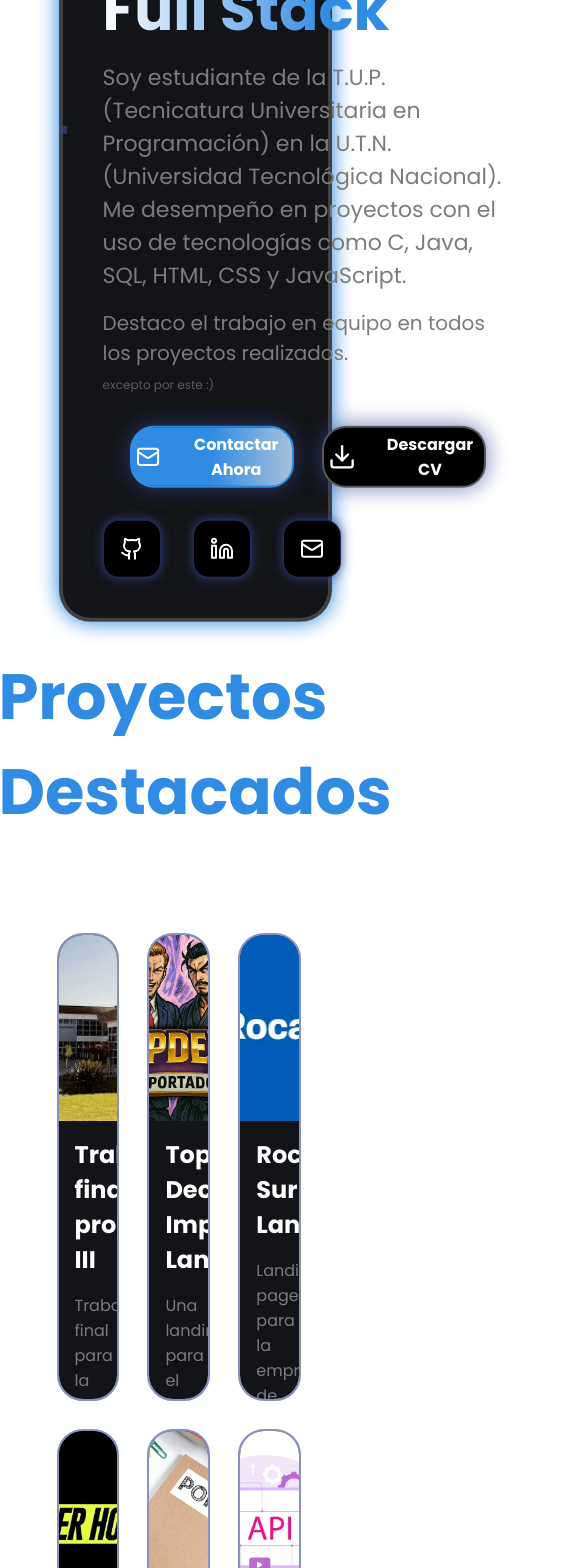
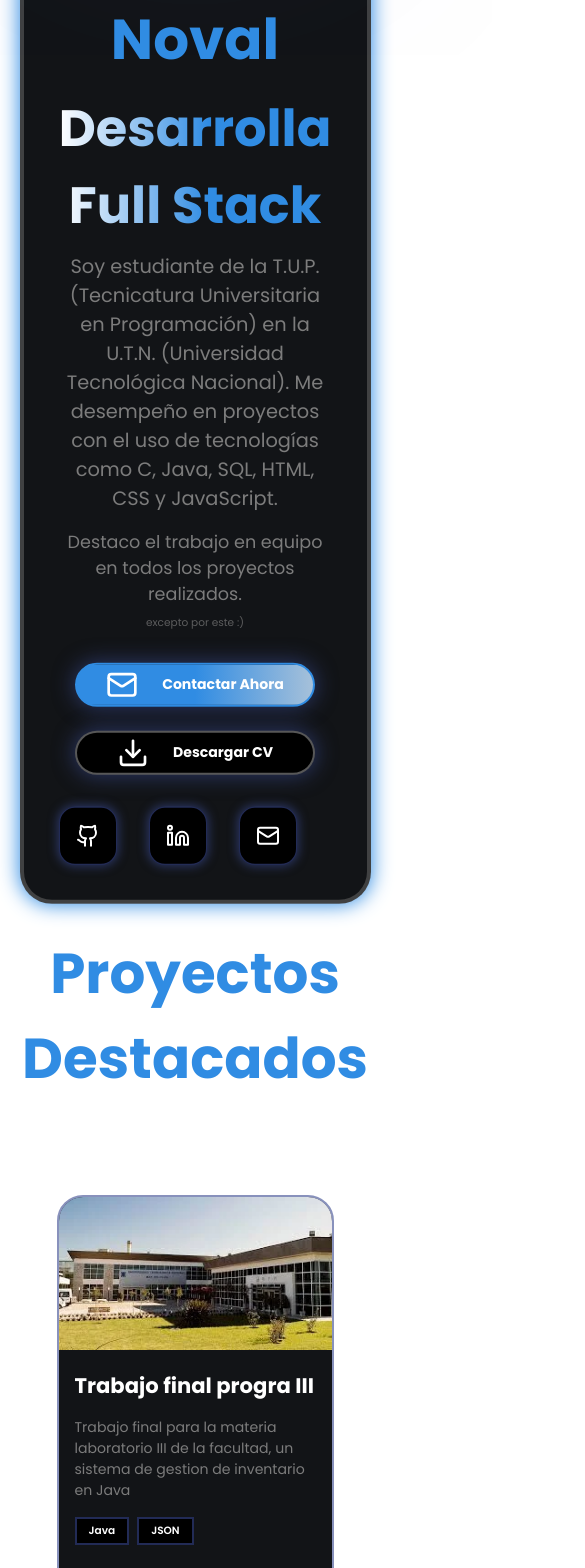
Before and after one commit to OctavioDNoval/Portfolio2.0, a React (Vite) app: page / in a window 390 px wide. Shown: the part 432-2000 px from the top of the page, 585 px wide, since content can reach past the window. Built offline with nearby package versions, Linux system fonts and the light colour scheme.

Commit message:
Enhance responsive design across components; adjust styles for mobile view in UI.css and styles.css, ensuring better layout and usability on smaller screens

```diff
--- a/src/Components/UI/UI styles/UI.css
+++ b/src/Components/UI/UI styles/UI.css
@@ -63,6 +63,15 @@ button {
     color: white;
 }
 
+@media screen and (max-width:760px){
+    .name-plate{
+        background-color: inherit;
+    }
+    .lucide-menu{
+        z-index: 20;
+    }
+}
+
 /*-----------------------------------NAV BAR STYLES-----------------------------------*/
 
 .navBar{
@@ -110,8 +119,8 @@ button {
 
 @media screen and (max-width : 760px) {
     .navBar{
-        position: absolute;
-        top: 0;
+        position: fixed;
+        /*top: -100%;*/
         height: auto;
         background-color: inherit;
         backdrop-filter: inherit;
@@ -120,10 +129,11 @@ button {
         transform: translateY(-100%);
         transition: all 0.5s ease-out;
         z-index: 10;
+        width: 100%;
     }
 
     .navBar.open{
-        transform: translateY(calc(0px + 64px));
+        top: 64px;
     }
 
     .navBar-list{
@@ -274,6 +284,16 @@ button {
     transform: rotate(2deg) scale(1.1);
 }
 
+@media screen and (max-width: 760px) {
+    .project-card{
+        min-width: 100%;
+        flex: 1 1 100%;
+    }
+    .card-tech-stack-container{
+        flex-wrap: wrap;
+    }
+}
+
 /*-----------------------------------SKILL CARDS STYLES-----------------------------------*/
 
 .skill-card{
@@ -324,6 +344,17 @@ button {
     transform: scale(1.1) rotate(2deg);
     box-shadow: 0 0 20px 1px var(--primary-color);
     color: var(--primary-color);
+}
+
+@media screen and (max-width:760px){
+    .skill-card{
+        min-width: 100%;
+        flex: 1 1 100%;
+    }
+
+    .skill-card-list{
+        justify-content: center;
+    }
 }
 
 /*-----------------------------------CONTACT FORM STYLES-----------------------------------*/
--- a/src/styles.css
+++ b/src/styles.css
@@ -17,6 +17,13 @@ html{
     font-size: 62.5%;
 }
 
+
+@media screen and (max-width: 760px) {
+  html {
+    font-size: 55%; /* 1rem = 12px */
+  }
+}
+
 body{
     margin: 0;
     font-family: 'Poppins', sans-serif;
@@ -31,6 +38,13 @@ body{
     display: flex;
     justify-content: center;
     align-items: center;
+}
+
+@media screen and (max-width: 760px) {
+    .section-title{
+        padding: 0 16px;
+        text-align: center;
+    }
 }
 
 main{
@@ -57,7 +71,7 @@ header{
 .glass{
     background: rgba(15,15,15,0.4);
     backdrop-filter: blur(12px) saturate(180%);
-    border-bottom: 2px, solid var(--border-grey-color);
+    border-bottom: 2px solid var(--border-grey-color);
 
     -webkit-backdrop-filter: blur(12px) saturate(180%);
 }
@@ -65,6 +79,7 @@ header{
 @media screen and (max-width:760px){
     header{
         align-items: center;
+        z-index: 40;
     }
 }
 
@@ -208,7 +223,26 @@ header{
     transform: rotate(2deg);
 }
 
-
+@media screen and (max-width: 760px) {
+    .home-container{
+        width: 90%;
+        flex-direction: column;
+    }
+    .home-info-buttons{
+        flex-direction: column;
+        gap: 24px;
+        align-items: center;
+    }
+    .info-btn{
+        width: 88%;
+    }
+    .home-img-container{
+        margin: 32px 0;
+    }
+    .home-info-container{
+        text-align: center;
+    }
+}
 
 /*---------------------------PROJECT COMPONENTS---------------------------*/
 
@@ -239,6 +273,12 @@ header{
     gap: 32px;
 }
 
+@media screen and (max-width: 760px) {
+    .projects-cards-container{
+        flex-direction: column;
+    }
+}
+
 /*---------------------------SKILLS COMPONENT---------------------------*/
 
 #skills{
@@ -251,6 +291,12 @@ header{
     width: 70%;
     gap: 32px;
 
+}
+
+@media screen and (max-width:760px) {
+    .skills-card-container{
+        flex-direction: column;
+    }
 }
 
 /*---------------------------CONTACT COMPONENT---------------------------*/
@@ -431,6 +477,12 @@ header{
     outline: 3px solid var(--primary-color);
 }
 
+@media screen and (max-width: 760px){
+    .contact-cards-section{
+        flex-direction: column;
+    }
+}
+
 /*---------------------------FOOTER COMPONENT---------------------------*/
 
 .footer{
```
